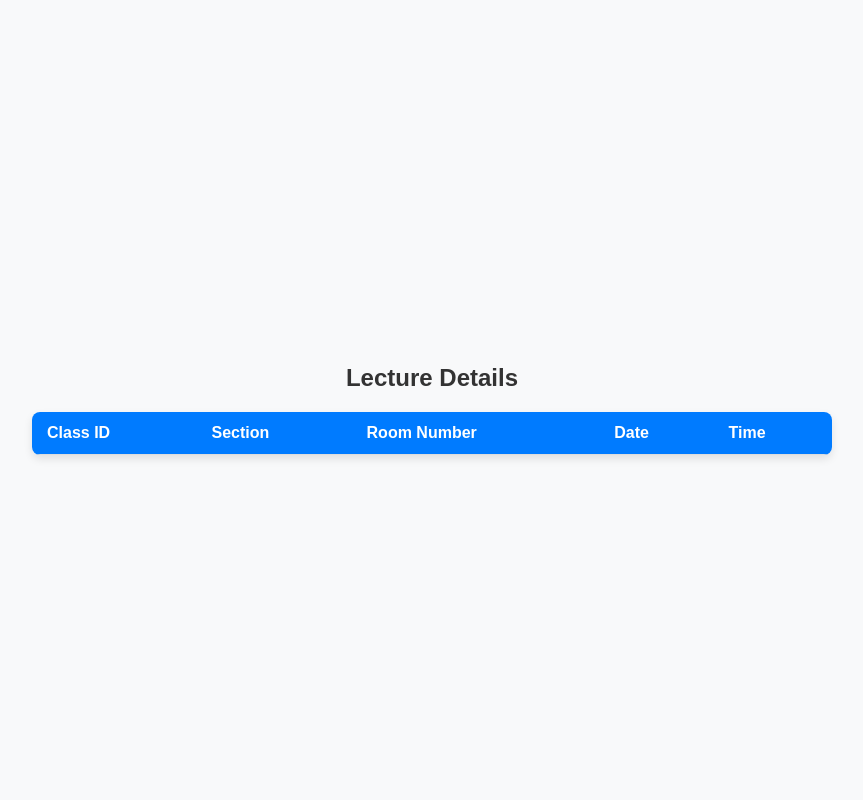
After one commit to anujjsengar/AI_Attendance_Management, a Flask app: page /show_mapped in a window 1280 px wide. The commit adds this page. Shown: the whole page, without its empty margins (208-1071 px from the left). Run offline with Flask 3, Linux system fonts and the light colour scheme; data that the repository does not hold is empty; parts of the project's set-up code (start-up, migrations or seed data) failed here and were passed over.

Commit message:
Done sir

```diff
--- a/app.py
+++ b/app.py
@@ -22,6 +22,7 @@ admin_collection = db["admin"]
 student_collection = db["student_table"]
 room_collection=db["Room_data"]
 mapped_class_collection=db["Mapped_Class"]
+attendance_record=db['Attendance_Record']
 fs = gridfs.GridFS(db)
 app = Flask(__name__)
 
@@ -68,7 +69,13 @@ def new_student():
             "Image": image_data
         }
         student_collection.insert_one(new_student_data)
-
+        new_attendance_data={
+            'Roll_No':Roll_no,
+            'Present':0,
+            'Total':0
+        }
+        attendance_record.insert_one(new_attendance_data)
+        print(attendance_record)
         print("Successfully Registered")
         return render_template("display_student.html", student={
             "Roll_no": Roll_no,
@@ -104,7 +111,7 @@ def add_room():
         }
         print(new_room_record)
         room_collection.insert_one(new_room_record)
-        return render_template('unsuccess.html')
+        return render_template('success.html') # need to work
 
 
 
@@ -138,6 +145,8 @@ def show_room():
 @app.route('/class_map')
 def class_map():
     return render_template("new_class.html")
+
+
 @app.route('/mapped_class',methods=['GET','POST'])
 def mapped_class():
     if(request.method=='POST'):
@@ -147,6 +156,12 @@ def mapped_class():
         Room=request.form.get('room_no')
         date=request.form.get('date')
         time=request.form.get('time')
+        already_exist1=mapped_class_collection.find_one({"Section":Section,"Date":date,"Time":time})
+        if already_exist1 :
+            return render_template("unsuccess.html")
+        already_exist2=mapped_class_collection.find_one({"Room":Room,"Date":date,"Time":time})
+        if already_exist2:
+            return render_template("unsuccess.html")
         map_class={
             "Class_ID":class_id,
             "Section":Section,
@@ -157,5 +172,35 @@ def mapped_class():
         mapped_class_collection.insert_one(map_class)
         print(map_class)
         return render_template("display_room.html",data=map_class)
+@app.route('/show_map')
+def show_map():
+    return redirect(url_for('show_mapped'))
+@app.route('/show_mapped')
+def show_mapped():
+    Class=list(mapped_class_collection.find())
+    return render_template('map_class_table.html',Class=Class)
+#Attendance Taking Module
+@app.route('/map_attendance')
+def map_attendace():
+    return render_template("map_attendance.html")
+@app.route('/take_attendance',methods=['GET','POST'])
+def take_attendance():
+    if(request.method=='POST'):
+        Section=request.form.get('section')
+        date=request.form.get('date')
+        time=request.form.get('time')
+        attendance_class=mapped_class_collection.find_one({'Section':Section,'Date':date,'Time':time},{'Class_ID': 1, '_id': 0})
+        if(not attendance_class):
+            return render_template("unsuccess.html") #  Need to Work more here
+        class_student=student_collection.find({'Section':Section})
+        return render_template("take_attendance.html",Students=class_student,class_id=attendance_class)
+@app.route('/mark_attendance',methods=['GET','POST'])
+def mark_attendance():
+    if(request.method=='POST'):
+        select_student=request.form.getlist('selected_students')
+        print(select_student)
+        return render_template("success.html")
+
+
 if __name__ == '__main__':
     app.run(debug=True)
--- a/templates/dashboard.html
+++ b/templates/dashboard.html
@@ -16,6 +16,10 @@
                 <li><a href="{{ url_for('room_add') }}" target="content">Add Room</a></li>
                 <li><a href="{{ url_for('show_room') }}" target="content">Show Rooms</a></li>
                 <li><a href="{{ url_for('class_map') }}" target="content">Map Class</a></li>
+                <li><a href="{{ url_for('show_map') }}" target="content">Show Mapped Class</a></li>
+                <li><a href="{{ url_for('map_attendace') }}" target="content">Take Attendance</a></li>
+
+
             </ul>
         </div>
         <div class="main-content">
--- /dev/null
+++ b/templates/map_class_table.html
@@ -0,0 +1,107 @@
+<!-- students_table.html -->
+<!DOCTYPE html>
+<html lang="en">
+<head>
+    <meta charset="UTF-8">
+    <meta name="viewport" content="width=device-width, initial-scale=1.0">
+    <title>Details:Mapped Classes</title>
+    <style>
+        body {
+            font-family: Arial, sans-serif;
+            background-color: #f8f9fa;
+            color: #333;
+            display: flex;
+            justify-content: center;
+            align-items: center;
+            flex-direction: column;
+            min-height: 100vh;
+            margin: 0;
+        }
+
+        h2 {
+            color: #333;
+            font-size: 24px;
+            margin-bottom: 20px;
+        }
+
+        table {
+            width: 90%;
+            max-width: 800px;
+            border-collapse: collapse;
+            background-color: #ffffff;
+            box-shadow: 0 4px 8px rgba(0, 0, 0, 0.1);
+            border-radius: 8px;
+            overflow: hidden;
+        }
+
+        th, td {
+            padding: 12px 15px;
+            text-align: left;
+            border-bottom: 1px solid #ddd;
+        }
+
+        th {
+            background-color: #007bff;
+            color: white;
+            font-weight: 600;
+        }
+
+        tr:nth-child(even) {
+            background-color: #f2f2f2;
+        }
+
+        tr:hover {
+            background-color: #e9f5ff;
+        }
+
+        td a {
+            color: #007bff;
+            text-decoration: none;
+        }
+
+        td a:hover {
+            text-decoration: underline;
+        }
+
+        @media (max-width: 600px) {
+            table {
+                width: 100%;
+            }
+
+            th, td {
+                padding: 10px;
+                font-size: 14px;
+            }
+
+            h2 {
+                font-size: 20px;
+            }
+        }
+    </style>
+</head>
+<body>
+    <h2>Lecture Details</h2>
+    <table>
+        <thead>
+            <tr>
+                <th>Class ID</th>
+                <th>Section</th>
+                <th>Room Number</th>
+                <th>Date</th>
+                <th>Time</th>
+            </tr>
+        </thead>
+        <tbody>
+            {% for lec in Class %}
+            <tr>
+                <td>{{ lec.Class_ID }}</td>
+                <td>{{ lec.Section }}</td>
+                <td>{{ lec.Room }} </td>
+                <td>{{ lec.Date }}</td>
+                <td>{{ lec.Time}}</td>
+            </tr>
+            {% endfor %}
+        </tbody>
+    </table>
+</body>
+</html>
```
Also changed, not shown: templates/map_attendance.html (added, +43 -0 lines), templates/take_attendance.html (added, +131 -0 lines).
